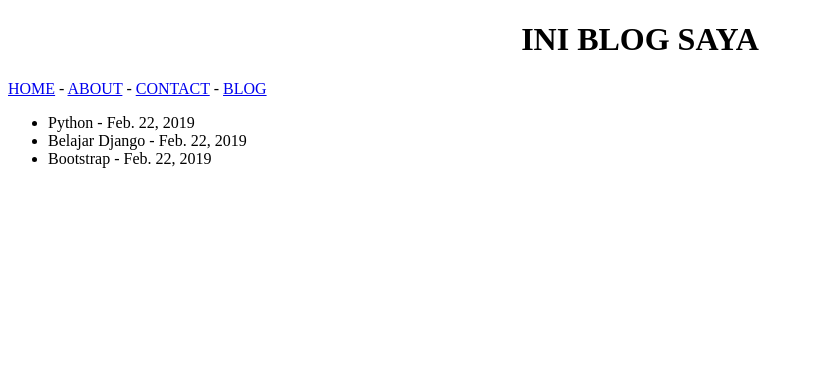
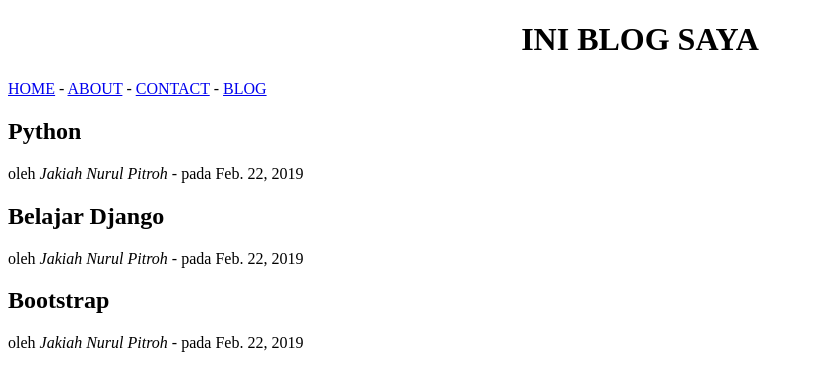
Before and after one commit to npjakiah/blog, a Django app: page /blog/ in a window 1280 px wide. Shown: the top 391 px of the page, without its empty margins (0-814 px from the left). Run offline with Django 3.2, Linux system fonts and the light colour scheme; data comes from the database, SQL or seed files in the repository.

Commit message:
first commit

```diff
--- a/templates/blog.html
+++ b/templates/blog.html
@@ -10,11 +10,12 @@
     <h1><center>INI BLOG SAYA</center></h1>
     {% include "menu.html" %}
 
-    <ul>
+
         {% for blog in blogs %}
-           <li>{{ blog.judul}} - {{ blog.tanggal}} </li>
+           <h2>{{ blog.judul}}</h2>
+           oleh <i>{{ blog.penulis }}</i> - pada {{ blog.tanggal}}
         {% endfor %}
-    </ul>
+
 
 </body>
 </html>
```
